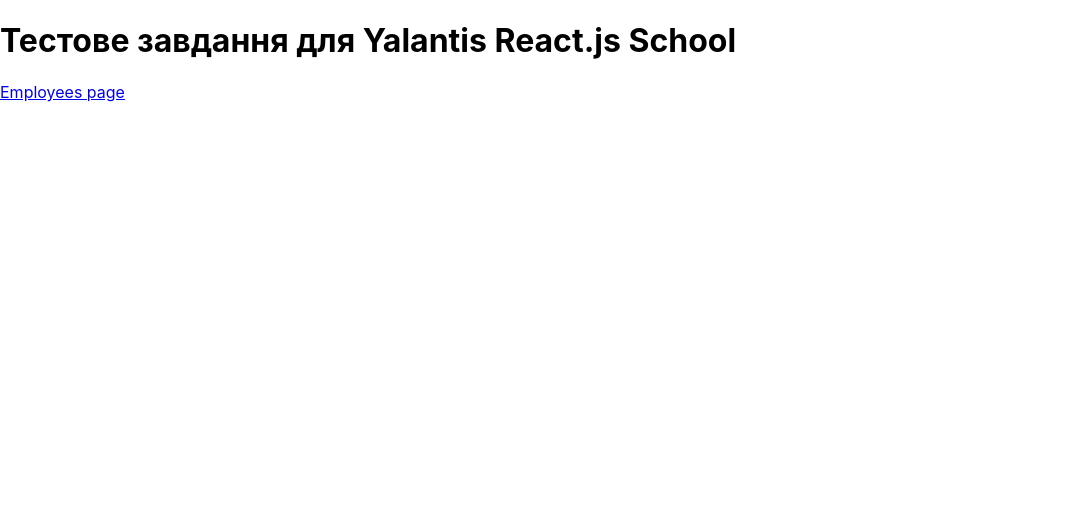
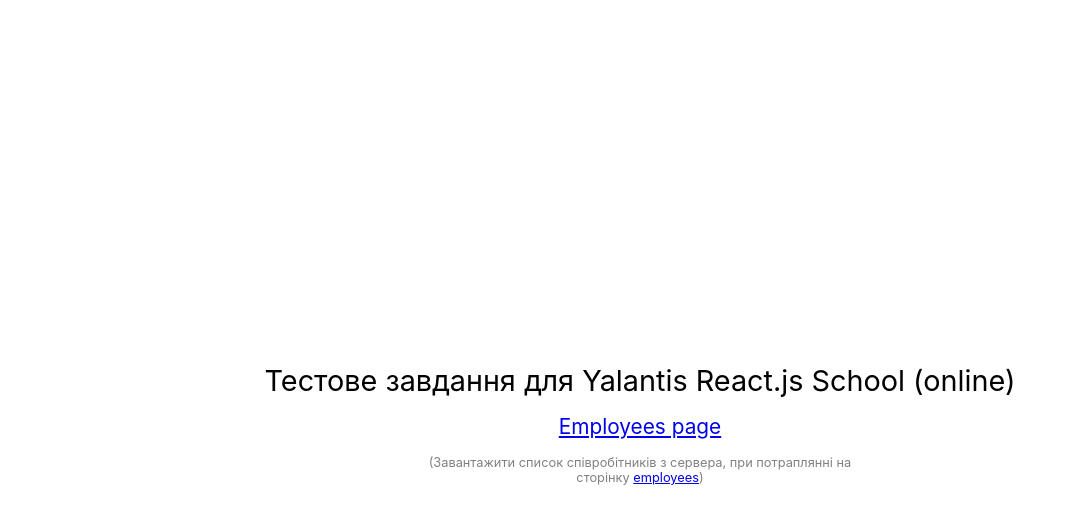
Before and after one commit to GavrilenkoGeorgi/yalantis-test-task, a React (Create React App) app: page / in a window 1280 px wide. Shown: the top 524 px of the page, without its empty margins (0-1076 px from the left). Built offline with nearby package versions, Linux system fonts and the light colour scheme.

Commit message:
Update styles and layout

```diff
--- a/public/index.html
+++ b/public/index.html
@@ -28,7 +28,8 @@
 	</head>
 	<body>
 		<noscript>You need to enable JavaScript to run this app.</noscript>
-    <div id="root"></div>
+		<main id="root">
+		</main>
 		<!--
 			This HTML file is a template.
 			If you open it directly in the browser, you will see an empty page.
--- a/src/App.css
+++ /dev/null
@@ -1,38 +0,0 @@
-.App {
-  text-align: center;
-}
-
-.App-logo {
-  height: 40vmin;
-  pointer-events: none;
-}
-
-@media (prefers-reduced-motion: no-preference) {
-  .App-logo {
-    animation: App-logo-spin infinite 20s linear;
-  }
-}
-
-.App-header {
-  background-color: #282c34;
-  min-height: 100vh;
-  display: flex;
-  flex-direction: column;
-  align-items: center;
-  justify-content: center;
-  font-size: calc(10px + 2vmin);
-  color: white;
-}
-
-.App-link {
-  color: #61dafb;
-}
-
-@keyframes App-logo-spin {
-  from {
-    transform: rotate(0deg);
-  }
-  to {
-    transform: rotate(360deg);
-  }
-}
--- a/src/App.jsx
+++ b/src/App.jsx
@@ -1,5 +1,4 @@
 import React from 'react'
-import './App.css'
 import { BrowserRouter as Router, Switch, Route } from 'react-router-dom'
 import { Home, Employees } from './components'
 
--- a/src/components/BirthdaysList.jsx
+++ b/src/components/BirthdaysList.jsx
@@ -43,22 +43,23 @@
 		return <span>{birthday.toLocaleString('en-us', options)} year</span> */
 	}
 
-	return <div style={{ border: '1px solid green', width: '50%' }}>
+	return <section className="birthdays-section">
 		<h1>Employees birthday</h1>
 		{groupedEmployees.length
 			? groupedEmployees.map(group =>
-				<div key={group.month}>
-					{group.month}
+				<div key={group.month} className="month-group">
+					<h2>{group.month}</h2>
 					<ul>
 						{group.employees.map(person =>
 							<li key={person.id}>
-								{person.lastName} {person.firstName} - {formatDateOfBirth(person.dob)}
+								{person.lastName} {person.firstName}
+								 - {formatDateOfBirth(person.dob)}
 							</li>)}
 					</ul>
 				</div>
 			)
 			: <>No selected employees</>}
-	</div>
+	</section>
 }
 
 export default BirtdayList
--- a/src/components/CheckBox.jsx
+++ b/src/components/CheckBox.jsx
@@ -6,7 +6,6 @@
 	const { label, ...rest } = props
 
 	return <>
-		<div>
 		<input
 			type="checkbox"
 			// id="scales"
@@ -17,7 +16,6 @@
 		<label htmlFor={label}>
 			{label}
 		</label>
-		</div>
 	</>
 }
 
--- a/src/components/EmployeesByChar.jsx
+++ b/src/components/EmployeesByChar.jsx
@@ -14,23 +14,29 @@
 	}
 
 	return <>
+		<div className="employees-by-letter">
 			<h2>{props.letter}</h2>
-		<ul>
+			<ul className="employee-list">
 				{props.list.length
 					? props.list.map(employee =>
 						<li key={employee.id}>
+							<span className="employee-name">
 								{employee.lastName} {employee.firstName}
+							</span>
+							<span className="checkbox-container">
 								<CheckBox
 									id={employee.id}
 									name={employee.id}
 									checked={employee.checked}
-							label="chosen"
+									label={employee.checked ? 'checked' : ''}
 									onChange={() => checkEmployee(props.letter, employee.id)}
 								/>
+							</span>
 						</li>)
 					: <>-----</>
 				}
 			</ul>
+		</div>
 	</>
 }
 
--- a/src/components/EmployeesList.jsx
+++ b/src/components/EmployeesList.jsx
@@ -2,12 +2,14 @@
 import EmployeesByChar from './EmployeesByChar'
 
 const EmployeesList = (props) => {
-	return <div style={{ border: '1px solid pink', width: '50%' }}>
-		<h1>Employees</h1>
-		{props.groups && props.groups.map((item) =>
-			<EmployeesByChar key={item.letter} letter={item.letter} list={item.employees} />
-		)}
-	</div>
+	return <>
+		<section className="employees-section">
+			<h1>Employees</h1>
+			{props.groups && props.groups.map((item) =>
+				<EmployeesByChar key={item.letter} letter={item.letter} list={item.employees} />
+			)}
+		</section>
+	</>
 }
 
 export default EmployeesList
--- a/src/components/Home.jsx
+++ b/src/components/Home.jsx
@@ -2,13 +2,14 @@
 import { Link } from 'react-router-dom'
 
 export const Home = () => {
-	console.log('Home comp.')
-	return <>
-		<h1>Тестове завдання для Yalantis React.js School</h1>
-		<div>
+	return <section className="home-container">
+		<h1>Тестове завдання для Yalantis React.js School (online)</h1>
+		<article className="greeting">
 			<Link to="/employees">Employees page</Link>
-		</div>
-	</>
+			<p>(Завантажити список співробітників з сервера,
+				при потраплянні на сторінку <Link to="/employees">employees</Link>)</p>
+		</article>
+	</section>
 }
 
 export default Home
--- /dev/null
+++ b/src/css/index.css
@@ -0,0 +1,118 @@
+html {
+	box-sizing: border-box;
+	font-size: 16px;
+}
+
+*, *:before, *:after {
+	box-sizing: inherit;
+}
+
+body, h1, h2, h3, h4, h5, h6, p, ol, ul {
+	margin: 0;
+	padding: 0;
+	font-weight: normal;
+	font-family: -apple-system, BlinkMacSystemFont, 'Segoe UI', 'Roboto', 'Oxygen',
+		'Ubuntu', 'Cantarell', 'Fira Sans', 'Droid Sans', 'Helvetica Neue',
+		sans-serif;
+	-webkit-font-smoothing: antialiased;
+	-moz-osx-font-smoothing: grayscale;
+}
+
+ol, ul {
+	list-style: none;
+}
+
+img {
+	max-width: 100%;
+	height: auto;
+}
+
+main {
+	display: flex;
+	align-items: stretch;
+	justify-content: center;
+	padding: 2rem 0;
+}
+
+.home-container {
+	height: 100vh;
+	display: flex;
+	justify-content: center;
+	flex-direction: column;
+	align-items: center;
+	text-align: center;
+}
+.home-container > h1 {
+	font-size: 180%;
+}
+
+.greeting {
+	margin: 1rem 0;
+}
+
+.greeting > a {
+	font-size: 130%;
+}
+
+.greeting > p {
+	color: gray;
+	width: 80%;
+	margin: auto;
+	margin-top: 1rem;
+	font-size: 80%;
+}
+
+.employees-section {
+	display: flex;
+	flex-wrap: wrap;
+	border-right: .1rem solid lightgrey;
+	width: 70%;
+}
+
+.employees-section > h1 {
+	text-align: center;
+	width: 100%;
+}
+
+.employees-by-letter {
+	border: 1px solid lightgray;
+	border-radius: .3rem;
+	padding: .5rem;
+	margin: .3rem;
+	min-width: 13rem;
+}
+
+.birthdays-section {
+	margin: 0 auto;
+}
+
+.birthdays-section > h1 {
+	text-align: center;
+}
+
+.month-group > h2 {
+	margin: .7rem 0;
+}
+
+.month-group > ul {
+	list-style: disc;
+}
+
+.month-group:nth-child(2) {
+	border-top: .1rem solid lightgrey;
+}
+
+.employee-list > li {
+	margin: .6rem;
+	display: flex;
+	justify-content: space-between;
+}
+
+.employee-name {
+	padding-right: .4rem;
+}
+
+.checkbox-container {
+	color: gray;
+	width: 5rem;
+}
--- a/src/index.css
+++ /dev/null
@@ -1,13 +0,0 @@
-body {
-  margin: 0;
-  font-family: -apple-system, BlinkMacSystemFont, 'Segoe UI', 'Roboto', 'Oxygen',
-    'Ubuntu', 'Cantarell', 'Fira Sans', 'Droid Sans', 'Helvetica Neue',
-    sans-serif;
-  -webkit-font-smoothing: antialiased;
-  -moz-osx-font-smoothing: grayscale;
-}
-
-code {
-  font-family: source-code-pro, Menlo, Monaco, Consolas, 'Courier New',
-    monospace;
-}
--- a/src/index.js
+++ b/src/index.js
@@ -2,8 +2,7 @@
 import ReactDOM from 'react-dom'
 import { Provider } from 'react-redux'
 import store from './store/store'
-
-import './index.css'
+import './css/index.css'
 import App from './App'
 
 ReactDOM.render(
```
Lines whose indentation alone changed are shown as unchanged.
